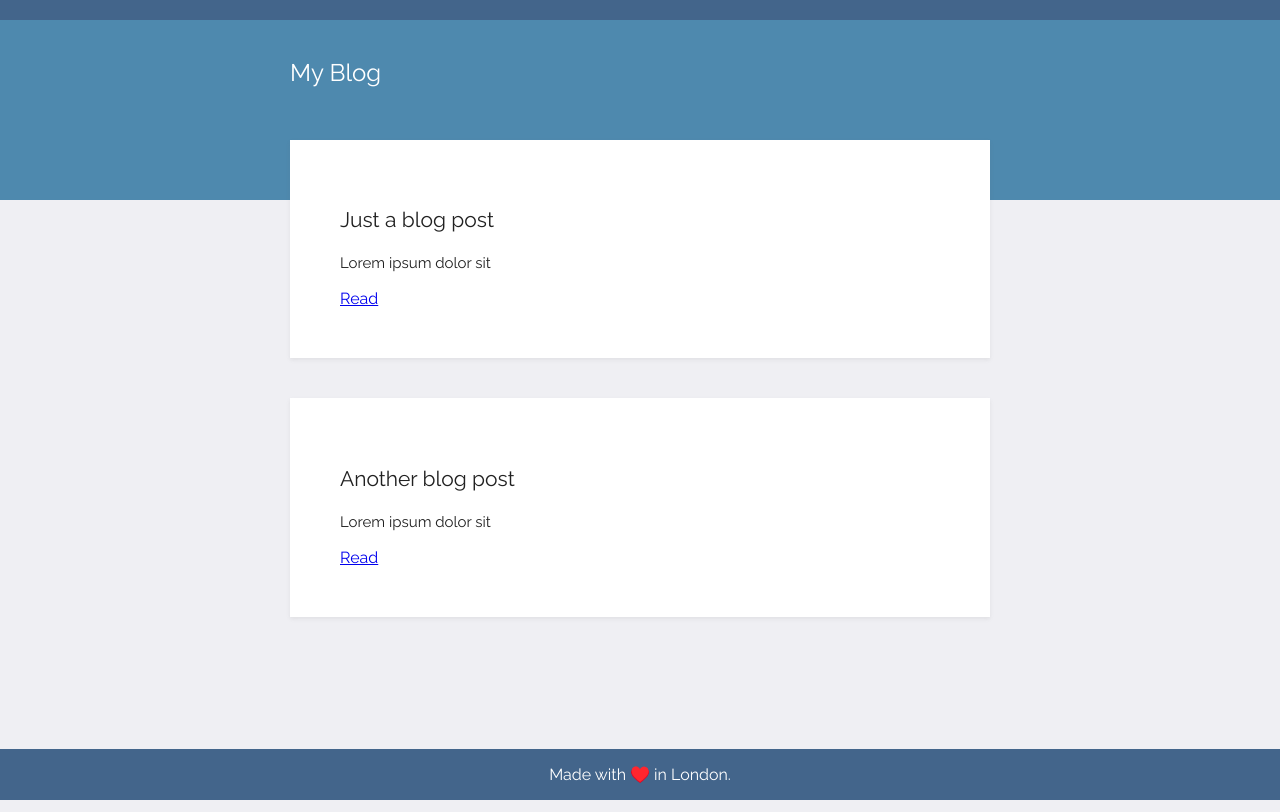
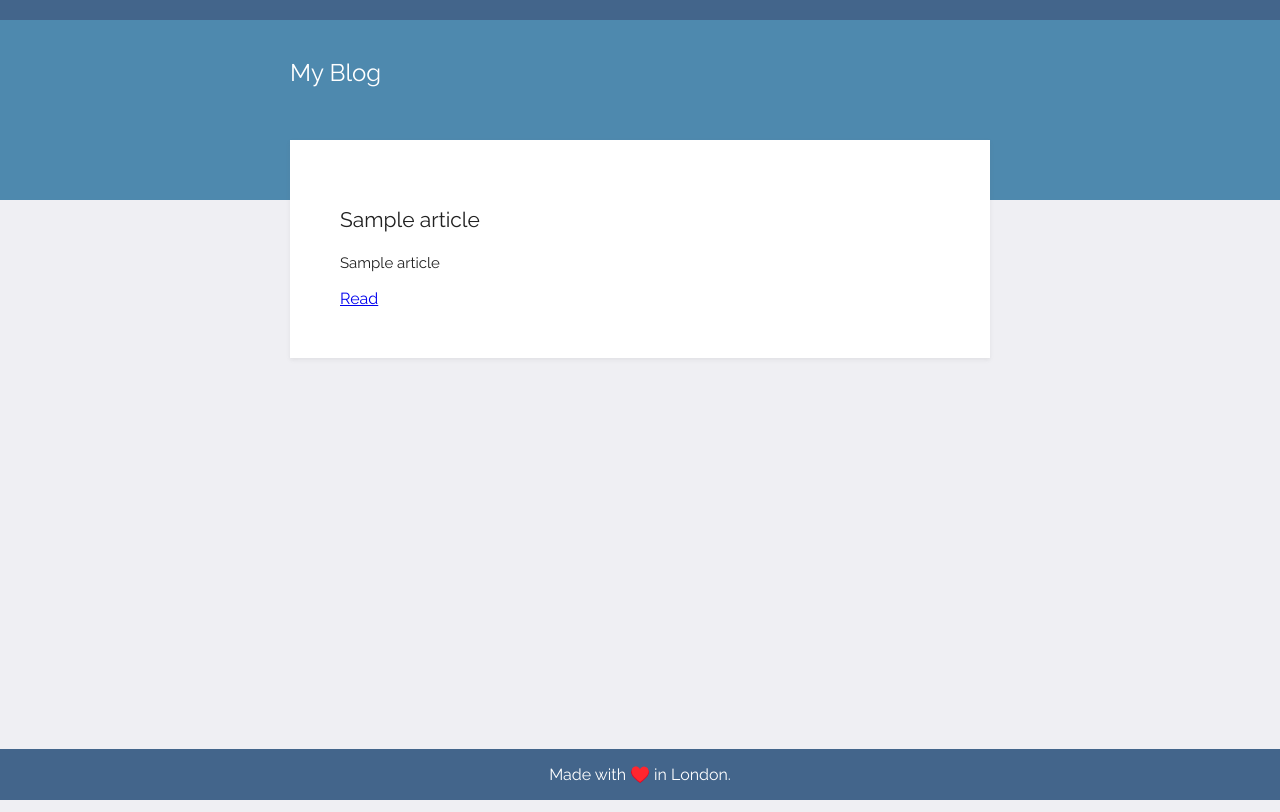
Before and after one commit to Pluszka/MyBlog, a Flask app: template templates/index.html in a window 1280 px wide. Run offline with Flask 2, Linux system fonts and the light colour scheme; the template is opened without the code that fills it: most values are stand-ins (such as "Sample title", 1, 10 or a date in 2020).

Commit message:
home page desc of articles

```diff
--- a/main.py
+++ b/main.py
@@ -1,11 +1,12 @@
 from flask import Flask, render_template
+from post import Post
 
-
+database = Post()
 app = Flask(__name__)
 
 @app.route('/')
 def home():
-    return render_template("index.html")
+    return render_template("index.html", articles=database.get_blog() )
 
 if __name__ == "__main__":
     app.run(debug=True)
--- a/templates/index.html
+++ b/templates/index.html
@@ -11,19 +11,15 @@
     <div class="top">
         <div class="title"><h1>My Blog</h1></div>
     </div>
-    <div class="content">
-        <div class="card">
-            <h2>Just a blog post</h2>
-            <p class="text">Lorem ipsum dolor sit </p>
-            <a href="#">Read</a>
+    {% for article in articles: %}
+        <div class="content">
+                <div class="card">
+                    <h2>{{ article['title'] }}</h2>
+                    <p class="text">{{ article['subtitle'] }} </p>
+                    <a href="#">Read</a>
+                </div>
         </div>
-    </div>
-    <div class="content">
-        <div class="card">
-            <h2>Another blog post</h2>
-            <p class="text">Lorem ipsum dolor sit </p>
-            <a href="#">Read</a>
-        </div>
+    {% endfor %}
     </div>
 </div>
 </body>
```
